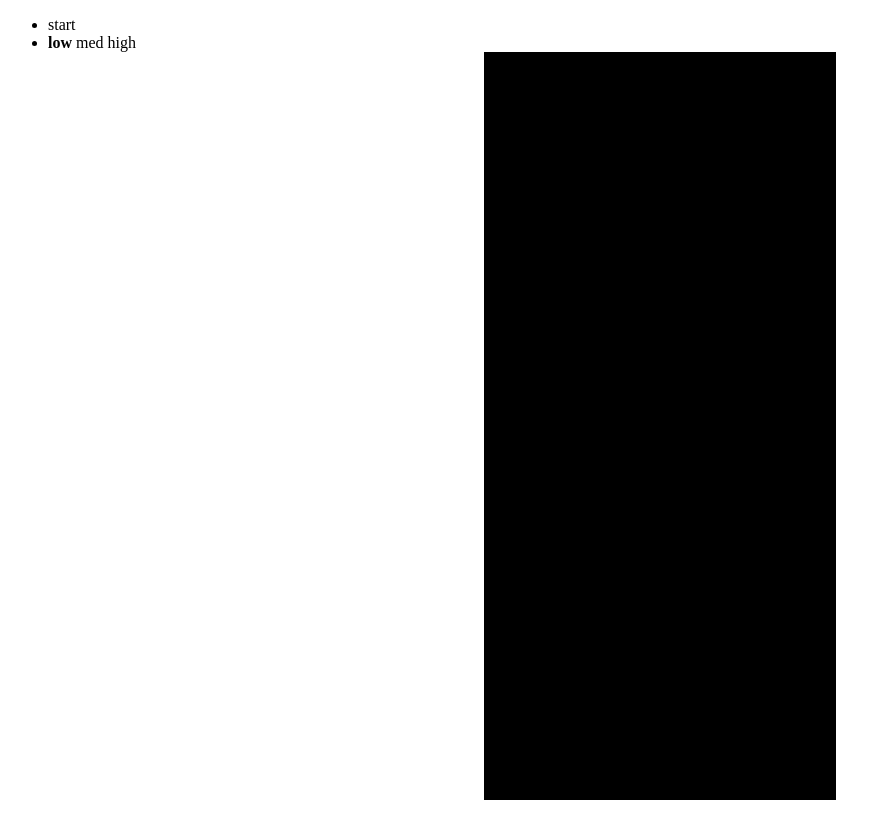
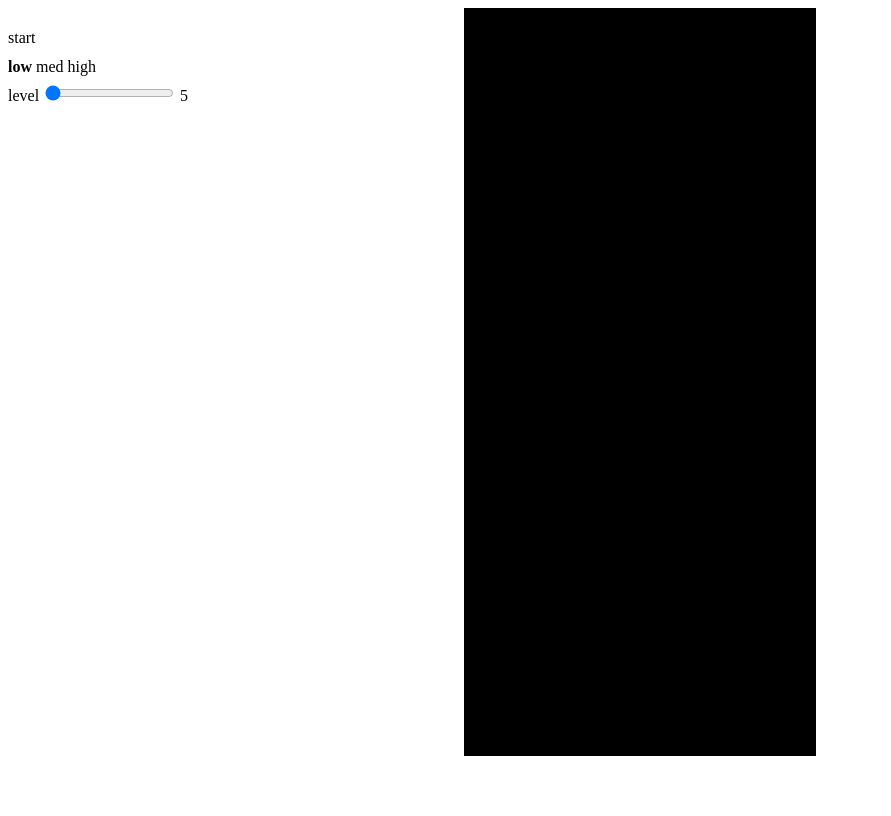
Before and after one commit to rhowardiv/furry-dangerzone, a plain HTML site: page furry.html in a window 1280 px wide. Shown: the whole page, without its empty margins (0-891 px from the left). Drawn offline with Linux system fonts and the light colour scheme.

Commit message:
Add level controls.

```diff
--- a/furry.html
+++ b/furry.html
@@ -2,6 +2,15 @@
 <style>
 	a {
 		cursor: pointer;
+	}
+	.controls {
+		float: left;
+		line-height: 1.8;
+		list-style-type: none;
+		margin-left: none;
+	}
+	ul.controls {
+		padding-left: 0;
 	}
 	.board {
 		position: relative;
@@ -93,6 +102,13 @@
 		<a id="speed-med" class="med">med</a>
 		<a id="speed-high" class="high">high</a>
 	</li>
+	<li id="level">
+		<label>level
+			<input id="level-input" type="range" min=5 max=20 value=5 step=1>
+		</label>
+		<span id="level-show">5</span>
+	</li>
+</ul>
 
 <div id="board" class="board"></div>
 <script>
@@ -102,6 +118,7 @@ var
 	// Basic game parameters
 	BOARD_WIDTH = 8,
 	BOARD_HEIGHT = 17, // allow an extra top row for rotation
+	MAX_START_HEIGHT = 13,
 	NUM_COLORS = 3,
 	NUM_TO_MATCH = 4, // pieces in a row required for match
 	DEFAULT_LOOP_DELAY = 20,
@@ -116,10 +133,7 @@ var
 	// Game start parameters
 
 	INTERVAL = SPEED.low, // starting speed; ms for a drop, etc.
-	START_HEIGHT = 8,
-	// Probabilistic density of pieces on starting board, between 0 (nothing)
-	// and 1 (completely full)
-	START_DENSITY = 0.8,
+	LEVEL = 5,
 	// Max consecutive instances of any one color to start
 	START_MAX_IN_A_ROW = 2,
 
@@ -552,6 +566,12 @@ function cascadeScan() {
 }
 
 function initBoard() {
+	var START_HEIGHT = Math.floor(LEVEL * (MAX_START_HEIGHT / (BOARD_HEIGHT - 1)) / 20 * BOARD_HEIGHT),
+		// Probabilistic density of pieces on starting board, between 0 (nothing)
+		// and 1 (completely full)
+		// This varies with level 5-20 between 0.5 and 0.75
+		START_DENSITY = (LEVEL - 5) / 60 + 0.5;
+
 	(function fill(p, allow_empty) {
 		if (p >= START_HEIGHT * BOARD_WIDTH) {
 			board[p] = 0;
@@ -871,6 +891,22 @@ $('start').addEventListener('click', playPause);
 	});
 }());
 
+(function bindLevel() {
+	var level_input = $('level-input'),
+		level_show = $('level-show');
+
+	level_input.value = LEVEL;
+	level_show.innerHTML = LEVEL;
+
+	level_input.addEventListener('change', function (e) {
+		if (gameStarted()) {
+			return false;
+		}
+		level_show.innerHTML = level_input.value;
+		LEVEL = level_input.value;
+	});
+}());
+
 window.addEventListener('keydown', function (e) {
 	var d;
 	switch (e.keyCode) {
```
